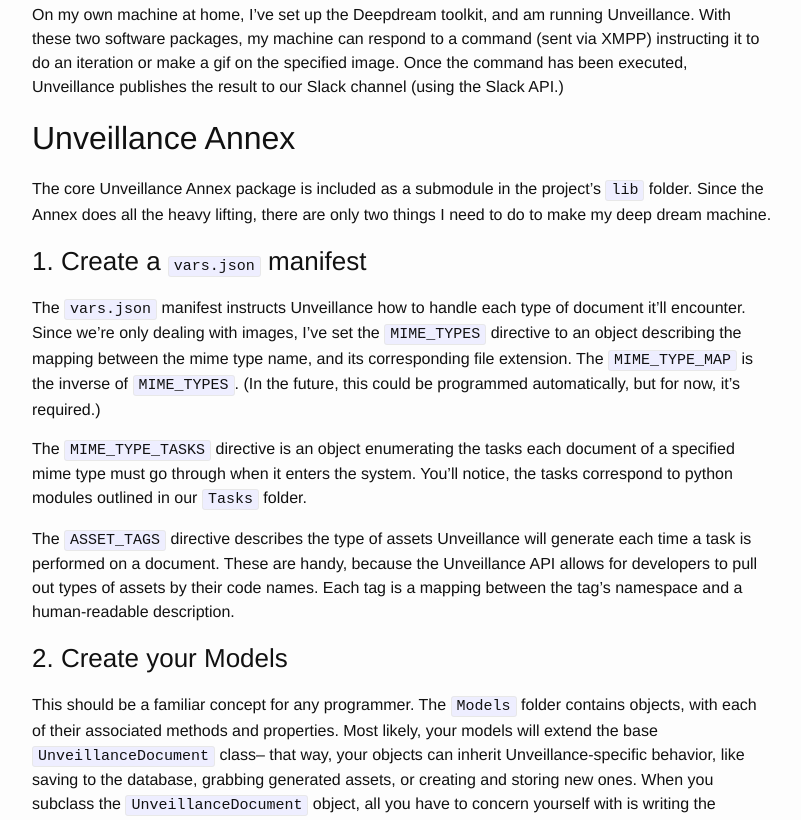
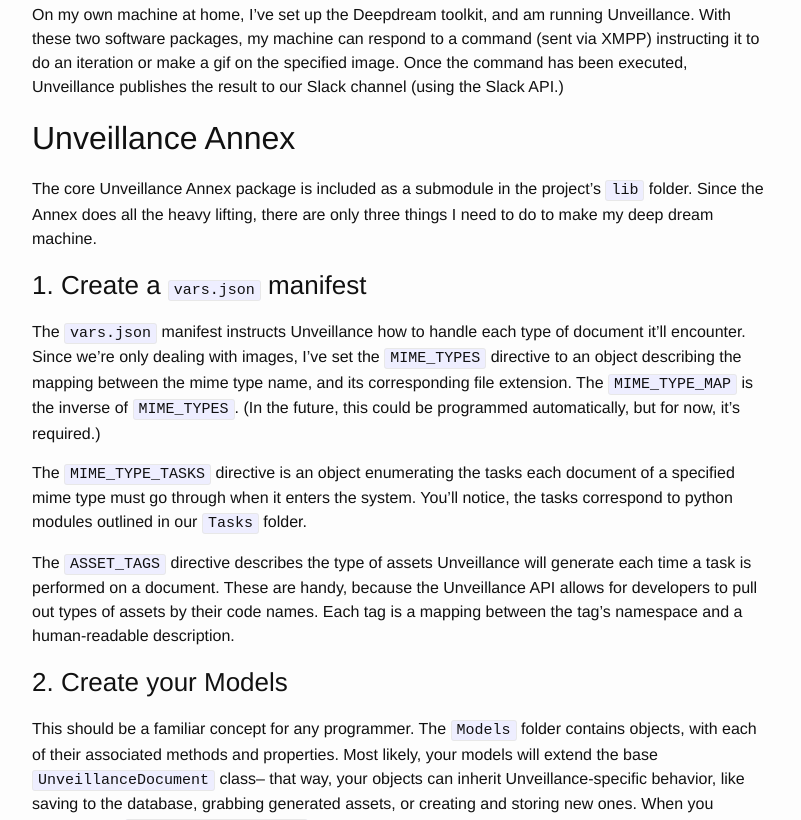
Before and after one commit to unveillance/unveillance.github.io, a Jekyll site: the page built from _posts/2015-07-07-from-0-to-unveillance-annex-edition.markdown, in a window 1280 px wide and 900 px high, scrolled down 571 px, cut to the strip 80-900 px from the top of the window. Shown: the whole strip, without its empty margins (238-1039 px from the left). Built offline with Jekyll 4.4.1, drawn with Linux system fonts in a browser that asks for light colours; Markdown is read by kramdown in place of the engine named in the settings.

Commit message:
post edits

```diff
--- a/_posts/2015-07-07-from-0-to-unveillance-annex-edition.markdown
+++ b/_posts/2015-07-07-from-0-to-unveillance-annex-edition.markdown
@@ -13,7 +13,7 @@
 
 ## Unveillance Annex
 
-The core Unveillance Annex package is included as a submodule in the project's `lib` folder.  Since the Annex does all the heavy lifting, there are only two things I need to do to make my deep dream machine.
+The core Unveillance Annex package is included as a submodule in the project's `lib` folder.  Since the Annex does all the heavy lifting, there are only three things I need to do to make my deep dream machine.
 
 ### 1. Create a `vars.json` manifest
 
```
Also changed, not shown: other parts of _posts/2015-07-07-from-0-to-unveillance-annex-edition.markdown (+1 -1 lines).
